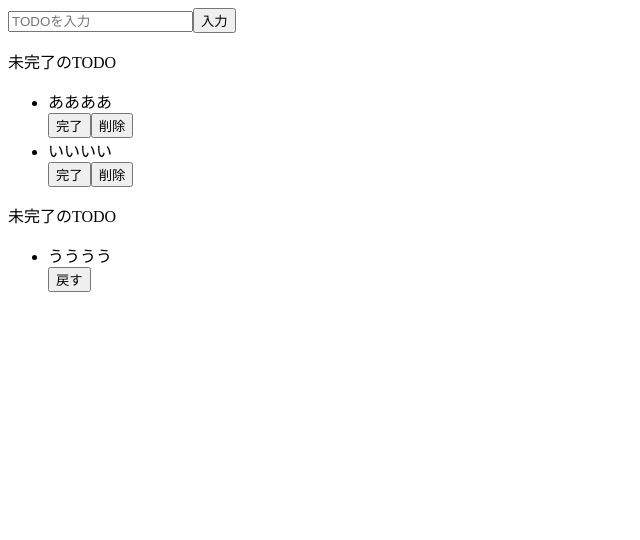
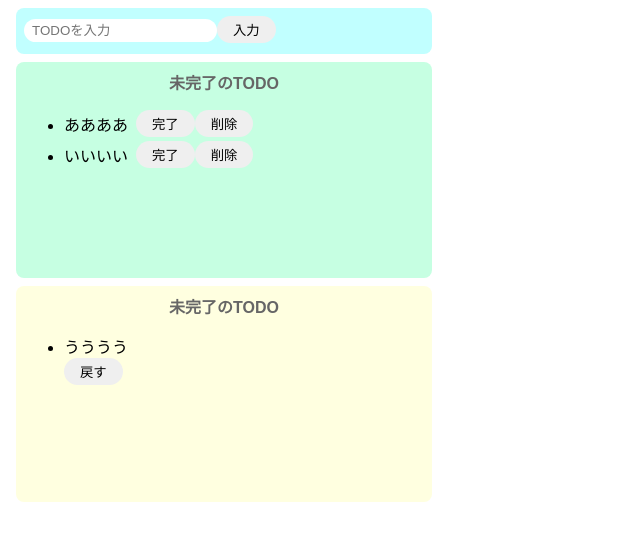
Before and after one commit to schwarzwald0906/React-todo-js, a React (Create React App) app: page / in a window 1280 px wide. Shown: the top 540 px of the page, without its empty margins (0-640 px from the left). Built offline with nearby package versions, Linux system fonts and the light colour scheme.

Commit message:
CSSでスタイリング

```diff
--- a/src/App.jsx
+++ b/src/App.jsx
@@ -4,28 +4,28 @@
 export const App = () => {
   return (
     <>
-      <div>
+      <div className="input-area">
         <input placeholder="TODOを入力"></input>
         <button>入力</button>
       </div>
-      <div>
-        <p>未完了のTODO</p>
+      <div className="incomplete-area">
+        <p className="title">未完了のTODO</p>
         <ul>
-          <div>
+          <div className="list-row">
             <li>ああああ</li>
             <button>完了</button>
             <button>削除</button>
           </div>
-          <div>
+          <div className="list-row">
             <li>いいいい</li>
             <button>完了</button>
             <button>削除</button>
           </div>
         </ul>
       </div>
-      <div>
-        <p>未完了のTODO</p>
-        <ul>
+      <div className="complete-area">
+        <p className="title">未完了のTODO</p>
+        <ul className="list-row">
           <div>
             <li>うううう</li>
             <button>戻す</button>
--- a/src/styles.css
+++ b/src/styles.css
@@ -1,4 +1,57 @@
-.App {
+body {
   font-family: sans-serif;
+}
+input {
+  border-radius: 16px;
+  padding: 4px 8px;
+  border: none;
+  outline: none;
+}
+button {
+  padding: 4px 16px;
+  border-radius: 16px;
+  border: none;
+}
+button:hover {
+  background-color: #ff7fff;
+  color: #fff;
+  cursor: pointer;
+}
+li {
+  margin-right: 8px;
+}
+.input-area {
+  background-color: #c1ffff;
+  width: 400px;
+  height: 30px;
+  padding: 8px;
+  margin: 8px;
+  border-radius: 8px;
+}
+.incomplete-area {
+  background-color: #c6ffe2;
+  width: 400px;
+  height: 200px;
+  padding: 8px;
+  margin: 8px;
+  border-radius: 8px;
+}
+.complete-area {
+  background-color: #ffffe0;
+  width: 400px;
+  height: 200px;
+  padding: 8px;
+  margin: 8px;
+  border-radius: 8px;
+}
+.title {
   text-align: center;
+  margin-top: 0;
+  font-weight: bold;
+  color: #666;
 }
+.list-row {
+  display: flex;
+  align-items: center;
+  padding-bottom: 4px;
+}
```
